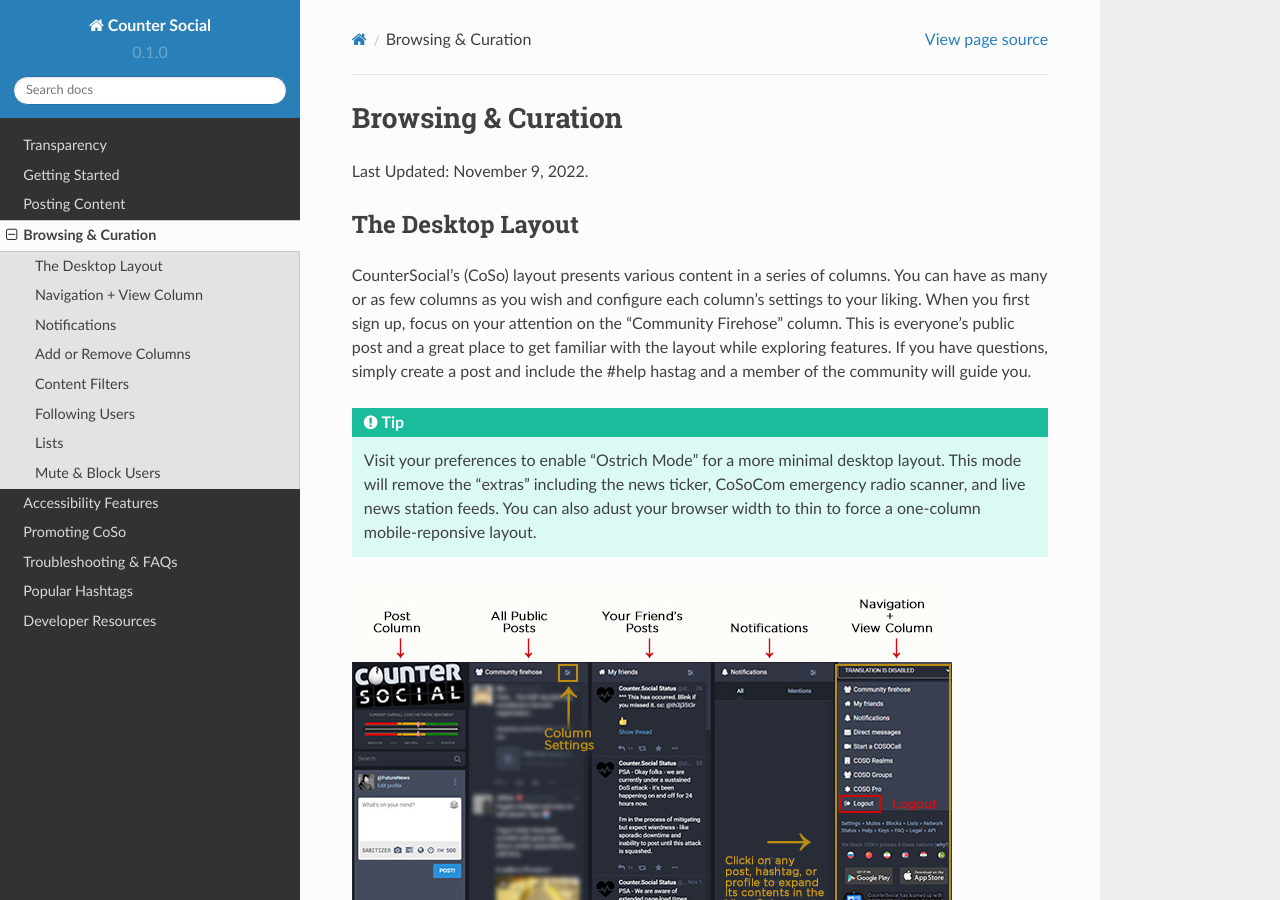
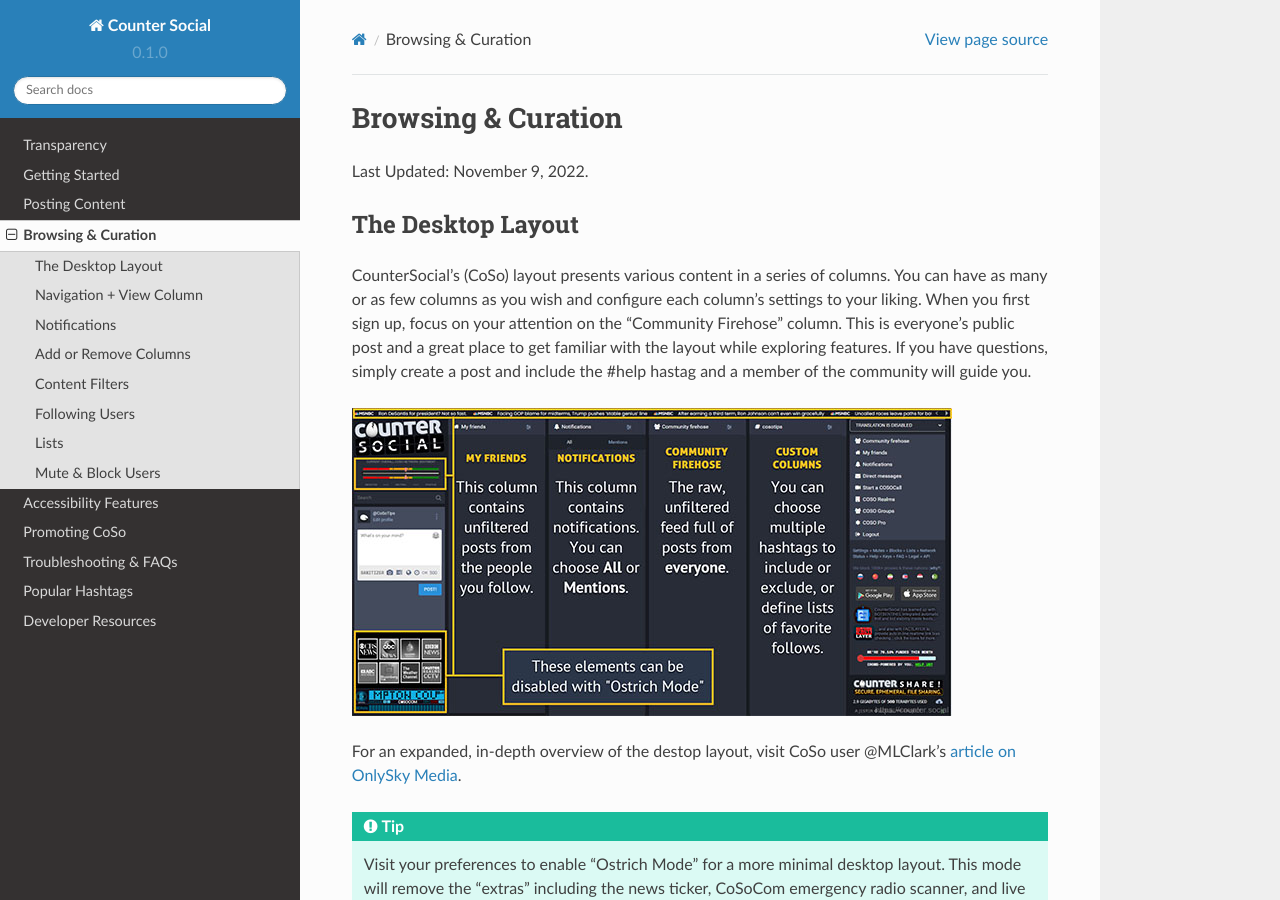
Before and after one commit to itskel/userguide, a Sphinx documentation site: the page built from docs/source/browsing-and-curation.rst, in a window 1280 px wide and 900 px high. Built offline with Sphinx 7.4.7 and the Read the Docs theme 2.0.0, drawn with Linux system fonts in a browser that asks for light colours; pages that are not in the unit, such as notebooks, are missing from menus; some of the changed text lies outside the part shown.

Commit message:
Update browsing-and-curation.rst

```diff
--- a/docs/source/browsing-and-curation.rst
+++ b/docs/source/browsing-and-curation.rst
@@ -8,11 +8,11 @@
 
 CounterSocial's (CoSo) layout presents various content in a series of columns. You can have as many or as few columns as you wish and configure each column's settings to your liking. When you first sign up, focus on your attention on the "Community Firehose" column. This is everyone's public post and a great place to get familiar with the layout while exploring features. If you have questions, simply create a post and include the #help hastag and a member of the community will guide you.
 
-.. tip:: Visit your preferences to enable "Ostrich Mode" for a more minimal desktop layout. This mode will remove the "extras" including the news ticker, CoSoCom emergency radio scanner, and live news station feeds. You can also adust your browser width to thin to force a one-column mobile-reponsive layout.
-
-.. image:: img_destoplayout.jpg
+.. image:: img_columnlayout.jpg
 
 For an expanded, in-depth overview of the destop layout, visit CoSo user @MLClark's `article on OnlySky Media <https://onlysky.media/mclark/countersocial-isnt-the-new-twitter-its-something-way-better/>`_.
+
+.. tip:: Visit your preferences to enable "Ostrich Mode" for a more minimal desktop layout. This mode will remove the "extras" including the news ticker, CoSoCom emergency radio scanner, and live news station feeds. You can also adust your browser width to thin to force a one-column mobile-reponsive layout.
 
 |
 |
```
